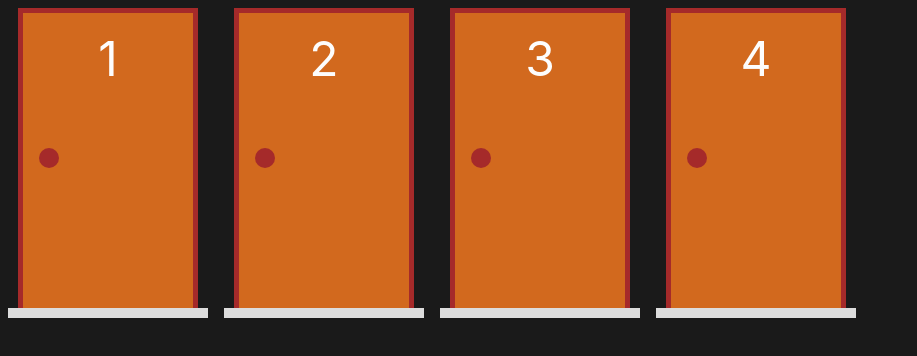
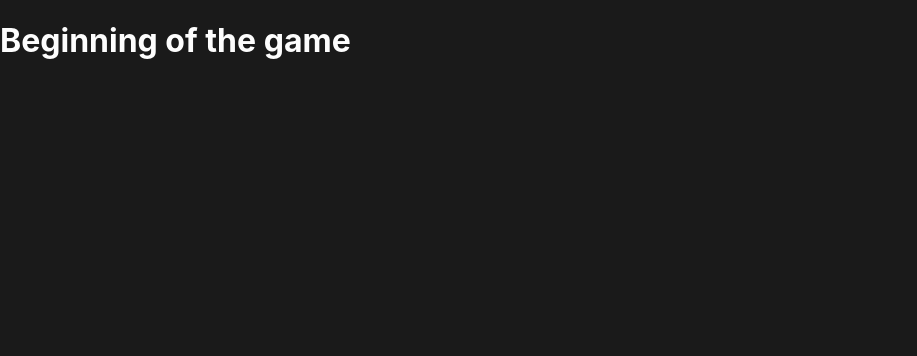
Before and after one commit to vitorSantanaDev/doors-app-Next.js, a Next.js app: page / in a window 1280 px wide. Shown: the top 356 px of the page, without its empty margins (0-917 px from the left). Built offline with nearby package versions, Linux system fonts and the light colour scheme.

Commit message:
🔥 There were changes

```diff
--- a/src/pages/index.tsx
+++ b/src/pages/index.tsx
@@ -1,24 +1,7 @@
-import { useState } from "react";
-import Door from "../Components/Door/Door";
-import { createDoors, updatePorts } from "../functions/doors";
-import DoorModel from "../model/door";
-
 export default function Home() {
-  console.log(createDoors(3, 2));
-
-  const [doors, setDoors] = useState(createDoors(4, 2));
-
-  function renderDoors() {
-    return doors.map((door) => {
-      return (
-        <Door
-          value={door}
-          key={door.number}
-          onChange={(newDoor) => setDoors(updatePorts(doors, newDoor))}
-        />
-      );
-    });
-  }
-
-  return <div style={{ display: "flex" }}>{renderDoors()}</div>;
+  return (
+    <div>
+      <h1>Beginning of the game</h1>
+    </div>
+  );
 }
```
